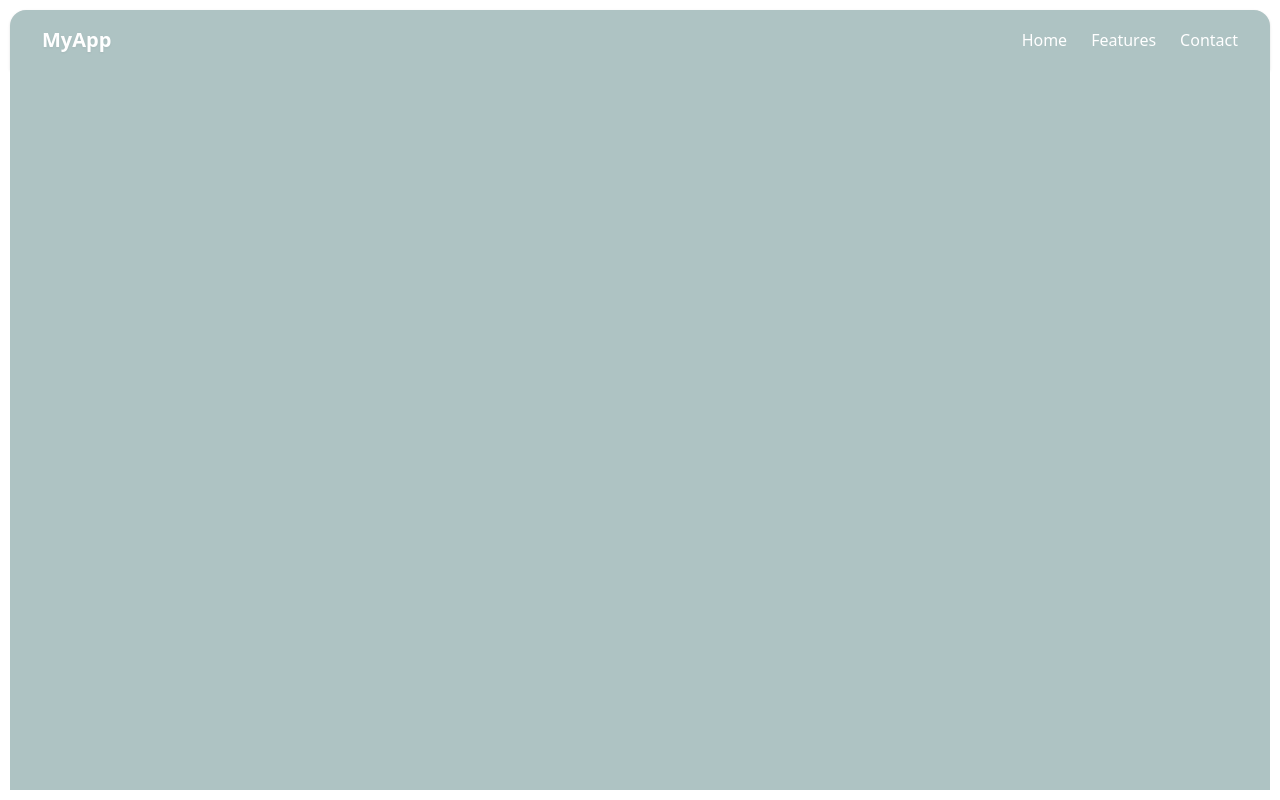
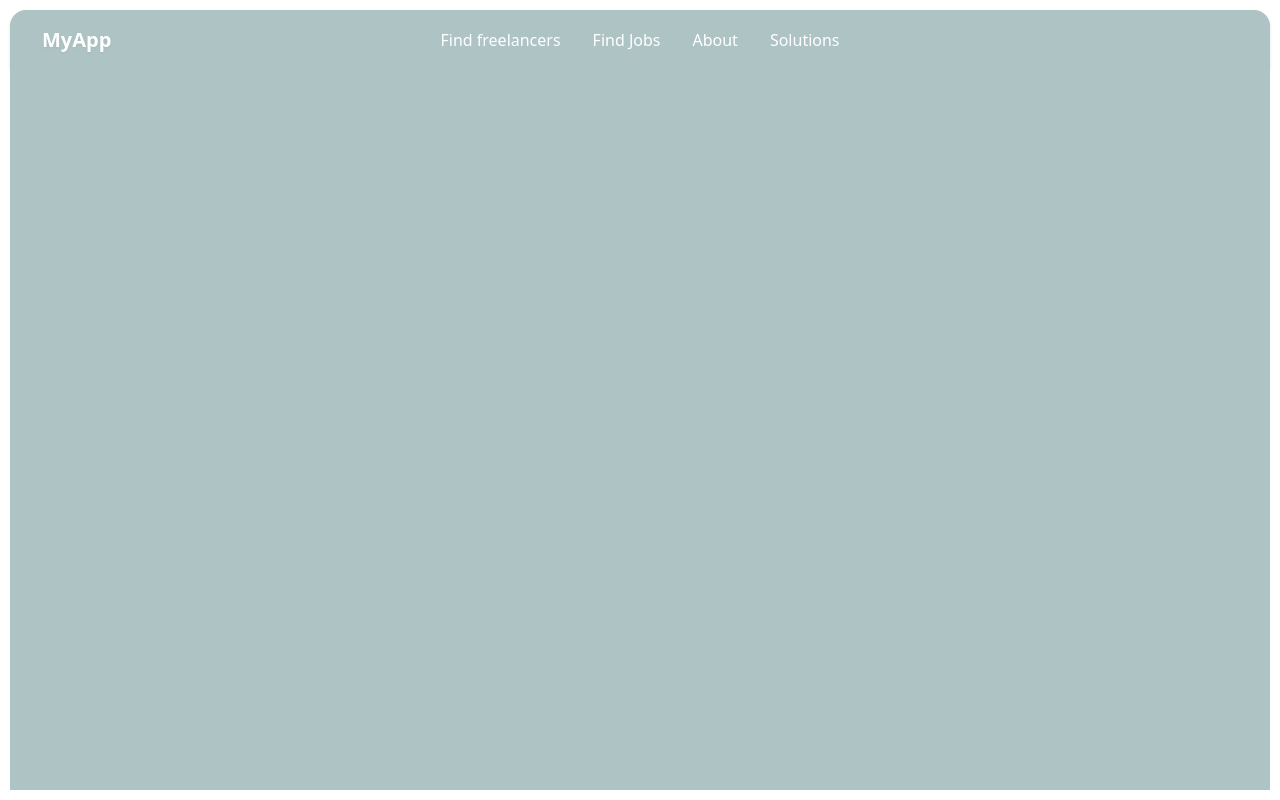
Before and after one commit to Prakhar-tech-spec/her-place, a React (Vite) app: page / in a window 1280 px wide. Built offline with nearby package versions, Linux system fonts and the light colour scheme.

Commit message:
Refactor: Update navigation bar links
Replaced the navigation bar links with "Find freelancers, Find Jobs, About, Solutions" and centered them.

```diff
--- a/src/pages/Index.tsx
+++ b/src/pages/Index.tsx
@@ -1,27 +1,31 @@
-
 const Index = () => {
   return (
     <div className="min-h-screen bg-white flex flex-col px-[10px] py-[10px]">
       {/* Top container with navigation bar */}
       <div className="w-full [background-color:#aec3c3] py-4 px-8 shadow rounded-t-2xl mx-0">
-        <nav className="flex items-center justify-between">
+        <nav className="flex items-center justify-between relative">
           {/* Logo or Brand Name */}
           <span className="text-xl font-bold text-white drop-shadow-sm">MyApp</span>
-          {/* Navigation Links */}
-          <ul className="flex space-x-6">
+          {/* Navigation Links - centered */}
+          <ul className="absolute left-1/2 top-1/2 transform -translate-x-1/2 -translate-y-1/2 flex space-x-8">
             <li>
               <a href="#" className="text-white font-medium hover:underline">
-                Home
+                Find freelancers
               </a>
             </li>
             <li>
               <a href="#" className="text-white font-medium hover:underline">
-                Features
+                Find Jobs
               </a>
             </li>
             <li>
               <a href="#" className="text-white font-medium hover:underline">
-                Contact
+                About
+              </a>
+            </li>
+            <li>
+              <a href="#" className="text-white font-medium hover:underline">
+                Solutions
               </a>
             </li>
           </ul>
```
